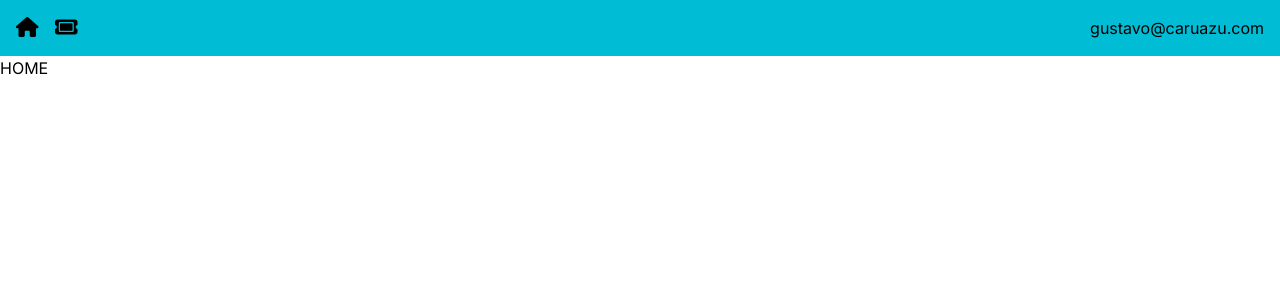
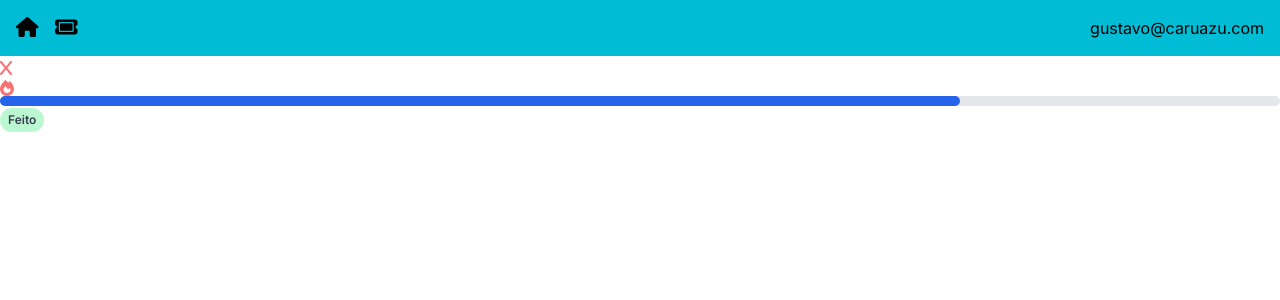
Before and after one commit to caruazu/chamados, a Next.js app: page / in a window 1280 px wide. Shown: the top 300 px of the page. Built offline with nearby package versions, Linux system fonts and the light colour scheme.

Commit message:
componentes do Card Chamados

```diff
--- /dev/null
+++ b/app/(components)/ChamadoCard.jsx
@@ -0,0 +1,17 @@
+import DeleteBlock from './DeleteBlock'
+import PrioridadeDisplay from './PrioridadeDisplay'
+import ProgressoDisplay from './ProgressoDisplay'
+import StatusDisplay from './StatusDisplay'
+
+const ChamadoCard = () => {
+  return (
+    <div>
+      <DeleteBlock/>
+      <PrioridadeDisplay/>
+      <ProgressoDisplay/>
+      <StatusDisplay/>
+    </div>
+  )
+}
+
+export default ChamadoCard
--- /dev/null
+++ b/app/(components)/DeleteBlock.jsx
@@ -0,0 +1,15 @@
+import { faX } from "@fortawesome/free-solid-svg-icons";
+import { FontAwesomeIcon } from "@fortawesome/react-fontawesome"
+
+const DeleteBlock = () => {
+  return (
+    <div>
+      <FontAwesomeIcon
+        icon={faX}
+        className=" text-red-400 hover:cursor-pointer hover:text-red-200"
+      />
+    </div>
+  )
+}
+
+export default DeleteBlock
--- /dev/null
+++ b/app/(components)/PrioridadeDisplay.jsx
@@ -0,0 +1,16 @@
+import { faFire } from "@fortawesome/free-solid-svg-icons";
+import { FontAwesomeIcon } from '@fortawesome/react-fontawesome'
+
+
+const PrioridadeDisplay = () => {
+  return (
+    <div className="flex justify-start align-baseline">
+      <FontAwesomeIcon
+        icon={faFire}
+        className='text-red-400'
+      />
+    </div>
+  )
+}
+
+export default PrioridadeDisplay
--- /dev/null
+++ b/app/(components)/ProgressoDisplay.jsx
@@ -0,0 +1,12 @@
+const ProgressoDisplay = () => {
+    return (
+      <div className="w-full bg-gray-200 rounded-full h-2.5 dark:bg-gray-700">
+        <div
+          className="bg-blue-600 h-2.5 rounded-full"
+          style={{ width: "75%" }}
+        ></div>
+      </div>
+    );
+  };
+
+  export default ProgressoDisplay;
--- /dev/null
+++ b/app/(components)/StatusDisplay.jsx
@@ -0,0 +1,22 @@
+import React from 'react'
+
+const StatusDisplay = () => {
+  return (
+    <span
+        className={`
+            inline-block
+            rounded-full
+            px-2
+            py-1
+            text-xs
+            font-semibold
+            text-gray-700
+            bg-green-200
+        `}
+    >
+     Feito
+    </span>
+  )
+}
+
+export default StatusDisplay
--- a/app/page.js
+++ b/app/page.jsx
@@ -1,7 +1,9 @@
+import ChamadoCard from "./(components)/ChamadoCard"
+
 const Dashboard = () => {
   return (
     <div>
-      HOME
+      <ChamadoCard/>
     </div>
   )
 }
```
